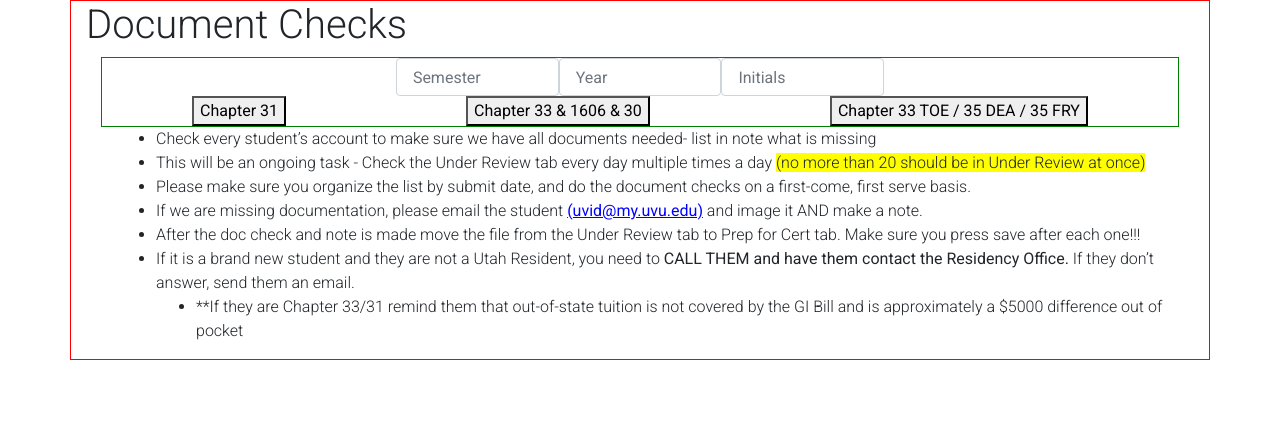
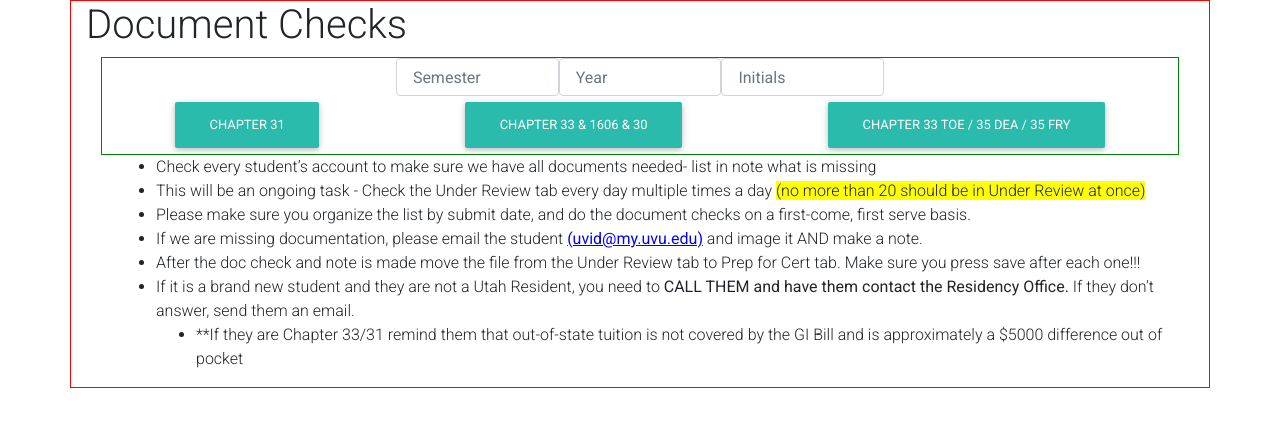
Before and after one commit to jeffsnff/VSCDocCheck, a React (Create React App) app: page / in a window 1280 px wide. Shown: the top 426 px of the page. Built offline with nearby package versions, Linux system fonts and the light colour scheme.

Commit message:
Changes buttons to mdbbuttons

```diff
--- a/src/chapterQuestions/chapters/Chapter31.js
+++ b/src/chapterQuestions/chapters/Chapter31.js
@@ -1,5 +1,6 @@
 import React, { useState } from 'react'
 import Response from '../responses/Response.js'
+import { MDBBtn } from 'mdbreact'
 
 function Chapter31(props){
 
@@ -49,10 +50,10 @@ function Chapter31(props){
             <label className="custom-control-label" for='majorMatch'>Major matches Wolverine Track</label>
           </div>
         </div>
-        <button>Submit</button>
+        <MDBBtn>Submit</MDBBtn>
 
       </form>
-      <button onClick={() => resetSelection()}>Reset</button>
+      <MDBBtn onClick={() => resetSelection()}>Reset</MDBBtn>
       <div>
         {
           toggle ?
--- a/src/chapterQuestions/chapters/Chapter33.js
+++ b/src/chapterQuestions/chapters/Chapter33.js
@@ -1,5 +1,6 @@
 import React, { useState } from 'react'
 import Response from '../responses/Response.js'
+import {MDBBtn} from 'mdbreact'
 
 function Chapter33(props){
 
@@ -55,9 +56,9 @@ function Chapter33(props){
         </div>
 
 
-        <button>Submit</button>
+        <MDBBtn>Submit</MDBBtn>
       </form>
-      <button onClick={() => resetSelection()}>Reset</button>
+      <MDBBtn onClick={() => resetSelection()}>Reset</MDBBtn>
       <div>
         {
           toggle ?
--- a/src/chapterQuestions/chapters/ChapterToe.js
+++ b/src/chapterQuestions/chapters/ChapterToe.js
@@ -1,5 +1,6 @@
 import React, { useState } from 'react'
 import Response from '../responses/Response.js'
+import { MDBBtn } from 'mdbreact'
 
 function ChapterTOE(props){
 
@@ -49,9 +50,9 @@ function ChapterTOE(props){
           <input className="custom-control-input" id='majorMatch' type='checkbox' checked={thing.majorMatch} onChange={handleChange}></input>
           <label className="custom-control-label" for='majorMatch'>Major matches Wolverine Track</label>
         </div>
-        <button>Submit</button>
+        <MDBBtn>Submit</MDBBtn>
       </form>
-      <button onClick={() => resetSelection()}>Reset</button>
+      <MDBBtn onClick={() => resetSelection()}>Reset</MDBBtn>
       <div>
         {
           toggle ?
--- a/src/semesterInfo/SemesterInfo.js
+++ b/src/semesterInfo/SemesterInfo.js
@@ -1,5 +1,5 @@
 import React, { useEffect, useState } from 'react'
-import { MDBCol, MDBContainer, MDBRow } from 'mdbreact'
+import { MDBBtn, MDBCol, MDBContainer, MDBRow } from 'mdbreact'
 import Info from '../info/Info.js'
 import ChapterQuestions from '../chapterQuestions/ChapterQuestions.js'
 
@@ -47,6 +47,7 @@ function SemesterInfo() {
   }
 
   return(
+
     <MDBContainer>
       <MDBCol style={{border: '1px solid green'}}>
         <MDBRow className='flex-center' >
@@ -80,9 +81,9 @@ function SemesterInfo() {
         </MDBRow>
 
           <MDBRow className="d-flex justify-content-around">
-          <button name='chapter' value='31' onClick={chapterSelected }>Chapter 31</button>
-          <button name='chapter' value='33' onClick={chapterSelected }>Chapter 33 & 1606 & 30</button>
-          <button name='chapter' value='toe' onClick={chapterSelected }>Chapter 33 TOE / 35 DEA / 35 FRY</button>
+          <MDBBtn name='chapter' value='31' onClick={chapterSelected }>Chapter 31</MDBBtn>
+          <MDBBtn name='chapter' value='33' onClick={chapterSelected }>Chapter 33 & 1606 & 30</MDBBtn>
+          <MDBBtn name='chapter' value='toe' onClick={chapterSelected }>Chapter 33 TOE / 35 DEA / 35 FRY</MDBBtn>
         </MDBRow>
 
 
```
